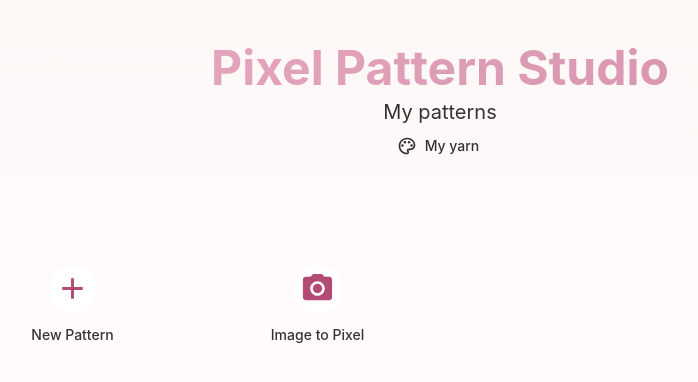
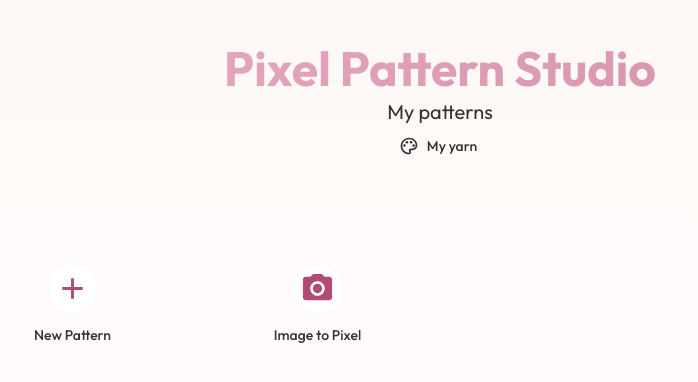
Before and after one commit to BalaciSofia/pixel-crochet-app, a Next.js app: page / in a window 1280 px wide. Shown: the top 382 px of the page, without its empty margins (200-898 px from the left). Built offline with nearby package versions, Linux system fonts and the light colour scheme; what @mui/material-nextjs would draw is missing.

Commit message:
add outfit and mono fonts

```diff
--- a/app/globals.css
+++ b/app/globals.css
@@ -10,3 +10,8 @@ body {
 body {
   margin: 0;
 }
+
+:root {
+  --font-sans: var(--font-outfit), system-ui, sans-serif;
+  --font-mono-stack: var(--font-mono), ui-monospace, monospace;
+}
--- a/app/layout.tsx
+++ b/app/layout.tsx
@@ -1,9 +1,24 @@
 import type { Metadata } from 'next';
+import { Outfit, JetBrains_Mono } from 'next/font/google';
 import { AppRouterCacheProvider } from '@mui/material-nextjs/v16-appRouter';
 import { ThemeProvider } from '@mui/material/styles';
 import CssBaseline from '@mui/material/CssBaseline';
 import { theme } from './theme';
 import './globals.css';
+
+const outfit = Outfit({
+  subsets: ['latin'],
+  weight: ['400', '500', '600', '700'],
+  display: 'swap',
+  variable: '--font-outfit',
+});
+
+const mono = JetBrains_Mono({
+  subsets: ['latin'],
+  weight: ['500', '600'],
+  display: 'swap',
+  variable: '--font-mono',
+});
 
 export const metadata: Metadata = {
   title: 'Pixel Pattern Studio',
@@ -16,7 +31,7 @@ export default function RootLayout({
   children: React.ReactNode;
 }>) {
   return (
-    <html lang="en">
+    <html lang="en" className={`${outfit.variable} ${mono.variable}`}>
       <body>
         <AppRouterCacheProvider options={{ enableCssLayer: true }}>
           <ThemeProvider theme={theme}>
--- a/app/theme.ts
+++ b/app/theme.ts
@@ -29,8 +29,7 @@ export const theme = createTheme({
     borderRadius: 8,
   },
   typography: {
-    fontFamily:
-      "-apple-system, BlinkMacSystemFont, 'Segoe UI', Roboto, Oxygen, Ubuntu, sans-serif",
+    fontFamily: 'var(--font-outfit), system-ui, sans-serif',
     button: {
       textTransform: 'none',
       fontWeight: 500,
```
